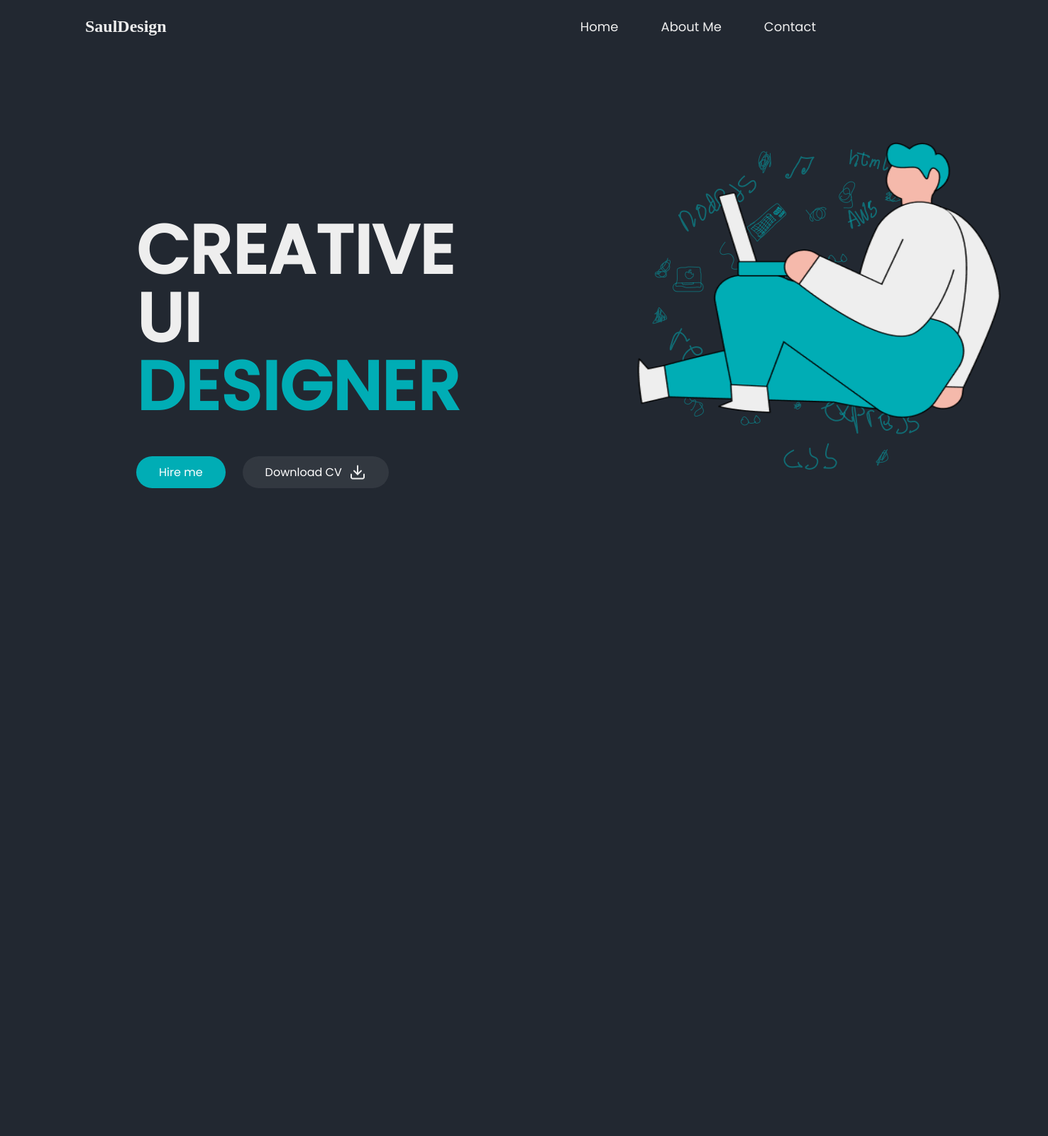
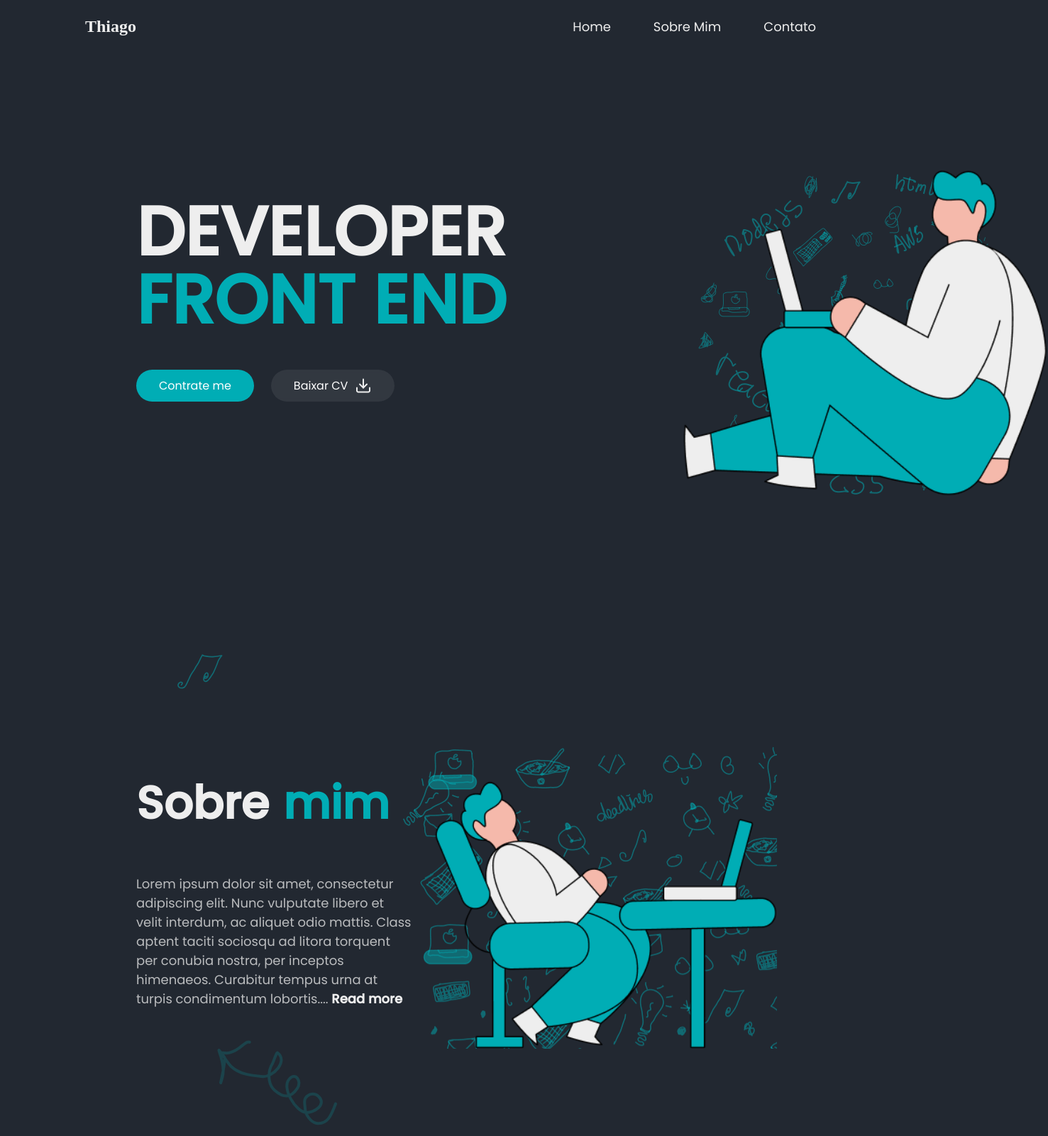
Before and after one commit to thiagocordeirodantas/WebDesign, a React (Create React App) app in the folder webpage/: page / in a window 1280 px wide. Shown: the whole page at 71% size, 1477 px wide, since content can reach past the window. Before the commit the page ends 800 px from the top, so only its background shows below. Built offline with nearby package versions, Linux system fonts and the light colour scheme.

Commit message:
Finalizando o Header,About

```diff
--- a/webpage/src/App.js
+++ b/webpage/src/App.js
@@ -1,11 +1,13 @@
+import Navegacao from "./components/Navegacao";
 import Header from "./components/Header";
-import Main from "./components/Main";
+import Sobre from "./components/Sobre";
 
 function App() {
   return (
     <div>
+      <Navegacao/>
       <Header/>
-      <Main/>
+      <Sobre/>
     </div>
   );
 }
--- a/webpage/src/components/Header/Header.css
+++ b/webpage/src/components/Header/Header.css
@@ -1,42 +1,96 @@
-.header-container {
+.informacoes-container {
     display: flex;
     align-items: center;
-    justify-content: space-between;
+    margin-left: 15%;
+    box-sizing: border-box;
+    margin-top: 6%;
+}
+
+.informacoes-imagem-flecha {
+    width: 5.62263rem;
+
+    stroke-width: 5px;
+    stroke: rgba(0, 173, 181, 0.20);
+    flex-shrink: 0;
+}
+
+
+.informacoes-titulo {
+    color: var(--color-3, #EEE);
+    font-family: Poppins;
+    font-size: 6rem;
+    font-style: normal;
+    font-weight: 700;
+    margin-bottom: 0;
+    line-height: 6rem; /* 100% */
+}
+
+.informacoes-subtitulo {
+    color: var(--color-3, #00ADB5);
+    font-family: Poppins;
+    font-size: 6rem;
+    font-style: normal;
+    font-weight: 700;
+    line-height: 6rem;
+    margin-top: 0;
+    margin-bottom: 0;
+}
+
+.informacoes-botoes {
+    display: flex;
+    align-items: center;
+    gap: 1.5rem;
+    margin-top: 50px;
 
 }
 
-.header-logo {
-    color: var(--color-3, #EEE);
-    font-family: Oswald;
-    font-size: 1.5rem;
-    font-style: normal;
-    font-weight: 700;
-    line-height: normal;
-    margin-left: 120px;
+.botao-informacao-1 {
+    display: flex;
+    padding: 0.625rem 2rem;
+    align-items: flex-start;
+    gap: 0.625rem;
+    color: #FFF;
+    text-decoration: none;
+    border-radius: 1.5rem;
+    background: var(--color-3, #00ADB5);
 }
 
-.lista-navegacao {
-    display: flex;
-        margin-right: 100px;
+.botao-informacao-1:hover {
+    text-decoration: underline;
+    color: #FFF;
 }
 
-.navegacao-item-lista {
-    list-style: none;
-
+.botao-informacao-2 {
+    display: flex;
+    padding: 0.625rem 2rem;
+    align-items: center;
+    gap: 0.625rem;
+    border-radius: 1.5rem;
+    background: rgba(57, 62, 70, 0.75);
+    backdrop-filter: blur(2px);
+    text-decoration: none;
+    color: #FFF;
 }
 
-.navegacao-link {
-    text-decoration: none;
-    margin: 30px;
-    color: var(--color-3, #EEE);
-    font-family: Poppins;
-    font-size: 1.125rem;
-    font-style: normal;
-    font-weight: 400;
-    line-height: normal;
+.botao-informacao-2:hover {
+    text-decoration: underline;
+    color: #FFF;
 }
 
-.navegacao-link:hover {
-    color: #FFF;
-    text-decoration: underline;
+
+.imagem2-informacoes {
+    margin-left: 250px;
+    margin-top: 60px;
+    width: 32.125rem;
+    flex-shrink: 0;
+    background-image: url(../../../public/doodles\ mixed\ round.png);
+    background-repeat: no-repeat;
+    margin-bottom: 5%;
 }
+
+
+
+
+.container-conteudo {
+    display: flex;
+}
--- a/webpage/src/components/Header/index.js
+++ b/webpage/src/components/Header/index.js
@@ -2,18 +2,29 @@ import './Header.css';
 
 const Header = () => {
     return (
-        <header className="header-container">
-            <section>
-                <h3 className="header-logo">SaulDesign</h3>
-            </section>
-            <nav>
-                <ul className="lista-navegacao">
-                    <li className="navegacao-item-lista"><a href="" className="navegacao-link">Home</a></li>
-                    <li className="navegacao-item-lista"><a href="" className="navegacao-link">About Me</a></li>
-                    <li className="navegacao-item-lista"><a href="" className="navegacao-link">Contact</a></li>
-                </ul>
-            </nav>
-        </header>
+        <div>
+           <div className="informacoes-container">
+            <div>
+                <section className="container-conteudo">
+                    <section>
+                        <aside>
+                            <h1 className="informacoes-titulo">DEVELOPER</h1>
+                            <h2 className="informacoes-subtitulo">FRONT END</h2>
+                        </aside>
+                        <aside className="informacoes-botoes">
+                            <a href="#" className="botao-informacao-1">Contrate me</a>
+                            <a href="#" className="botao-informacao-2">Baixar CV <img src="download.svg"/></a>
+                        </aside>
+                    </section>
+                        <aside className="imagem-2">
+                            <img className="imagem2-informacoes imagem-2" src="Group 2346.png"/>
+                        </aside>
+                    </section>
+                <section>
+                </section>
+            </div>
+        </div>
+        </div>
     )
 }
 
--- a/webpage/src/components/Main/Main.css
+++ /dev/null
@@ -1,93 +0,0 @@
-.informacoes-container {
-    display: flex;
-    align-items: center;
-    margin-left: 15%;
-    box-sizing: border-box;
-    margin-top: 8%;
-}
-
-.informacoes-imagem-flecha {
-    width: 5.62263rem;
-
-    stroke-width: 5px;
-    stroke: rgba(0, 173, 181, 0.20);
-    flex-shrink: 0;
-}
-
-
-.informacoes-titulo {
-    color: var(--color-3, #EEE);
-    font-family: Poppins;
-    font-size: 6rem;
-    font-style: normal;
-    font-weight: 700;
-    margin-bottom: 0;
-    line-height: 6rem; /* 100% */
-}
-
-.informacoes-subtitulo {
-    color: var(--color-3, #00ADB5);
-    font-family: Poppins;
-    font-size: 6rem;
-    font-style: normal;
-    font-weight: 700;
-    line-height: 6rem;
-    margin-top: 0;
-    margin-bottom: 0;
-}
-
-.informacoes-botoes {
-    display: flex;
-    align-items: center;
-    gap: 1.5rem;
-    margin-top: 50px;
-
-}
-
-.botao-informacao-1 {
-    display: flex;
-    padding: 0.625rem 2rem;
-    align-items: flex-start;
-    gap: 0.625rem;
-    color: #FFF;
-    text-decoration: none;
-    border-radius: 1.5rem;
-    background: var(--color-3, #00ADB5);
-}
-
-.botao-informacao-1:hover {
-    text-decoration: underline;
-    color: #FFF;
-}
-
-.botao-informacao-2 {
-    display: flex;
-    padding: 0.625rem 2rem;
-    align-items: center;
-    gap: 0.625rem;
-    border-radius: 1.5rem;
-    background: rgba(57, 62, 70, 0.75);
-    backdrop-filter: blur(2px);
-    text-decoration: none;
-    color: #FFF;
-}
-
-.botao-informacao-2:hover {
-    text-decoration: underline;
-    color: #FFF;
-}
-
-
-.imagem2-informacoes {
-    margin-left: 250px;
-    background-image: url('../../../public/doodles\ mixed\ round.png');
-    width: 32.125rem;
-    height: 32.125rem;
-    flex-shrink: 0;
-}
-
-
-
-.container-conteudo {
-    display: flex;
-}
--- a/webpage/src/components/Main/index.js
+++ /dev/null
@@ -1,32 +0,0 @@
-import './Main.css';
-
-const Main = () => {
-    return (
-        <div>
-           <div className="informacoes-container">
-            <div>
-                <section className="container-conteudo">
-                    <section>
-                        <aside>
-                            <h1 className="informacoes-titulo">CREATIVE UI</h1>
-                            <h2 className="informacoes-subtitulo">DESIGNER</h2>
-                        </aside>
-                        <aside className="informacoes-botoes">
-                            <a href="#" className="botao-informacao-1">Hire me</a>
-                            <a href="#" className="botao-informacao-2">Download CV <img src="download.svg"/></a>
-                        </aside>
-                    </section>
-                        <aside className="imagem-2">
-                            <img className="imagem2-informacoes" src="Group 2346.png"/>
-                        </aside>
-                    </section>
-                <section>
-                </section>
-            </div>
-        </div>
-        </div>
-    )
-}
-
-
-export default Main;
--- /dev/null
+++ b/webpage/src/components/Navegacao/Navegacao.css
@@ -0,0 +1,42 @@
+.navegacao-container {
+    display: flex;
+    align-items: center;
+    justify-content: space-between;
+
+}
+
+.navegacao-logo {
+    color: var(--color-3, #EEE);
+    font-family: Oswald;
+    font-size: 1.5rem;
+    font-style: normal;
+    font-weight: 700;
+    line-height: normal;
+    margin-left: 120px;
+}
+
+.lista-navegacao {
+    display: flex;
+        margin-right: 100px;
+}
+
+.navegacao-item-lista {
+    list-style: none;
+
+}
+
+.navegacao-link {
+    text-decoration: none;
+    margin: 30px;
+    color: var(--color-3, #EEE);
+    font-family: Poppins;
+    font-size: 1.125rem;
+    font-style: normal;
+    font-weight: 400;
+    line-height: normal;
+}
+
+.navegacao-link:hover {
+    color: #FFF;
+    text-decoration: underline;
+}
--- /dev/null
+++ b/webpage/src/components/Navegacao/index.js
@@ -0,0 +1,23 @@
+import './Navegacao.css';
+
+const Navegacao = () => {
+    return (
+        <div className="navegacao-container">
+            <section>
+                <h3 className="navegacao-logo">Thiago</h3>
+            </section>
+            <nav>
+                <ul className="lista-navegacao">
+                    <li className="navegacao-item-lista"><a href="" className="navegacao-link">Home</a></li>
+                    <li className="navegacao-item-lista"><a href="" className="navegacao-link">Sobre Mim</a></li>
+                    <li className="navegacao-item-lista"><a href="" className="navegacao-link">Contato</a></li>
+                </ul>
+            </nav>
+
+
+        </div>
+    )
+}
+
+
+export default Navegacao;
--- /dev/null
+++ b/webpage/src/components/Sobre/Sobre.css
@@ -0,0 +1,91 @@
+.sobre-conteudo {
+    display: flex;
+    align-items: center;
+    justify-content: space-between;
+}
+
+.sobre-conteudo-texto {
+    width: 24.3125rem;
+    margin-left: 15%;
+
+}
+.sobre-mim-titulo {
+    color: var(--color-3, #EEE);
+    font-family: Poppins;
+    font-size: 4rem;
+    font-style: normal;
+    font-weight: 700;
+    display: flex;
+    line-height: normal;
+    align-items: center;
+    margin-bottom: 0;
+}
+
+
+.sobre-mim-subtitulo {
+    color: var(--color-3, #00ADB5);
+    font-family: Poppins;
+    font-size: 4rem;
+    font-style: normal;
+    font-weight: 700;
+    line-height: normal;
+    margin-left: 20px;
+}
+
+.sobre-mim-texto {
+    color: rgba(238, 238, 238, 0.75);
+    font-family: Poppins;
+    font-size: 1.125rem;
+    font-style: normal;
+    font-weight: 400;
+    line-height: normal;
+    margin-top: 0;
+
+}
+
+
+.sobre-mim-link {
+    color: #EEE;
+    font-family: Poppins;
+    font-size: 1.125rem;
+    font-style: normal;
+    font-weight: 700;
+    line-height: normal;
+    text-decoration: none;
+}
+
+
+.sobre-mim-link:hover {
+    color: wheat;
+    text-decoration: underline;
+}
+
+.imagem-about-1 {
+    flex-shrink: 0;
+    stroke-width: 1.663px;
+    stroke: rgba(0, 173, 181, 0.50);
+    margin-left: 15%;
+    margin-top: 15%;
+}
+
+.imagem-about-2 {
+    transform: rotate(14.817deg);
+    flex-shrink: 0;
+    margin-left: 20px;
+}
+
+.imagem-about-3 {
+   margin-left: 30%;
+   margin-top: 6%;
+   transform: rotate(173.545deg);
+}
+
+
+.imagem-about-4 {
+    margin-right: 200px;
+    margin-top: 60px;
+    width: 32.125rem;
+    flex-shrink: 0;
+    background-image: url(../../../public/doodle\ items.png);
+    background-repeat: no-repeat;
+}
--- /dev/null
+++ b/webpage/src/components/Sobre/index.js
@@ -0,0 +1,27 @@
+import './Sobre.css';
+
+const Sobre = () => {
+    return (
+        <div >
+           <div className="sobre-conteudo">
+            <section className="sobre-conteudo-texto">
+                <img className="imagem-about-1" src="Vector 141.svg"/>
+
+                <h1 className="sobre-mim-titulo">Sobre <h1 className="sobre-mim-subtitulo">mim</h1><img className="imagem-about-2" src="lightbulb.svg"/></h1>
+
+                <p className="sobre-mim-texto">Lorem ipsum dolor sit amet, consectetur adipiscing elit. Nunc vulputate libero et velit interdum, ac aliquet odio mattis. Class aptent taciti sociosqu ad litora torquent per conubia nostra, per inceptos himenaeos. Curabitur tempus urna at turpis condimentum lobortis....
+                <a href="#" className="sobre-mim-link"> Read more</a></p>
+
+                <img className="imagem-about-3" src="Vector 186.svg"/>
+            </section>
+            <section>
+                <img className="imagem-about-4" src="Group 62.png"/>
+            </section>
+
+           </div>
+        </div>
+    )
+}
+
+
+export  default Sobre;
```
